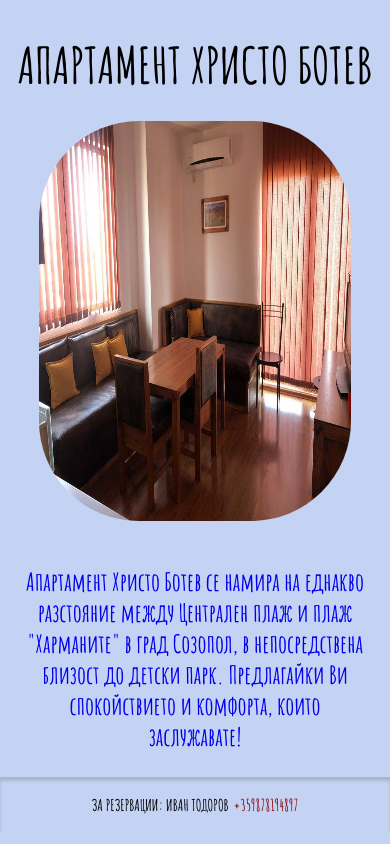
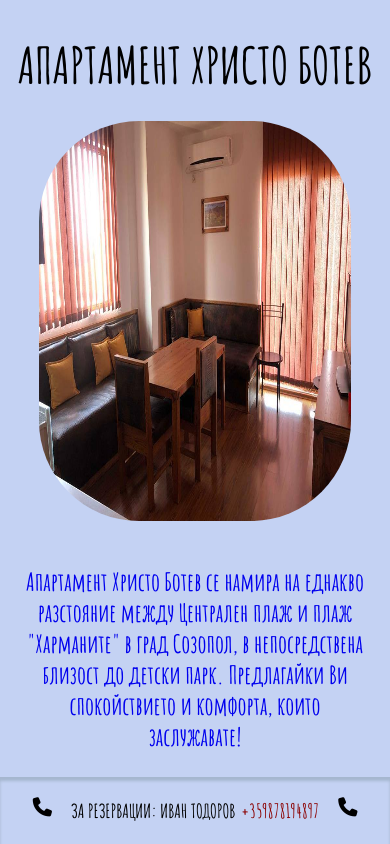
Before and after one commit to IvanIvTodorov/apartments-for-rent-sozopol, a React (Create React App) app: page / in a window 390 px wide. Shown: the part 1035-1879 px from the top of the page. Built offline with nearby package versions, Linux system fonts and the light colour scheme.

Commit message:
Footer update

```diff
--- a/src/components/Footer/Footer.Module.css
+++ b/src/components/Footer/Footer.Module.css
@@ -46,17 +46,21 @@ p img {
 }
 
 @media (max-width:450px) {
-    .fa-phone {
-        display: none;
+
+    footer p a{
+        display: flex;
+        justify-content: center;
+        text-decoration: none;
+        color: darkred;
+        font-size: 1em;
+        font-weight: bold;
     }
-
-    footer p a,
     footer p {
         display: flex;
         justify-content: center;
         text-decoration: none;
         color: black;
-        font-size: 1em;
+        font-size: 1.2em;
         font-weight: bold;
     }
 
```
